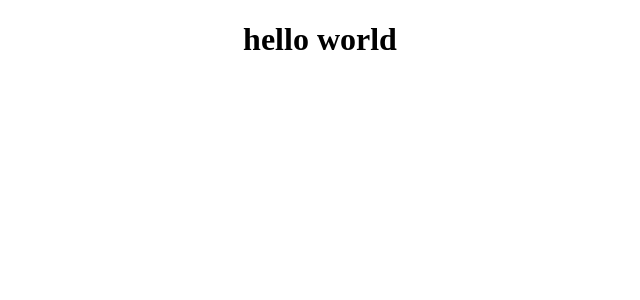
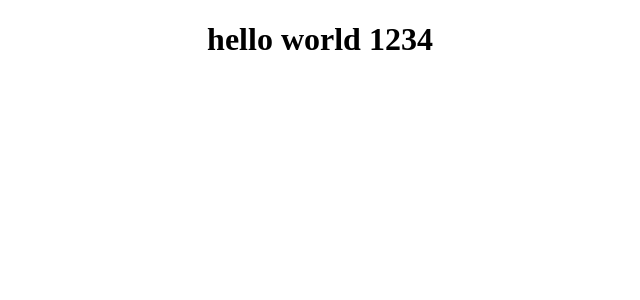
Before and after one commit to hssomel/github-demo, a React (Create React App) app: page / in a window 1280 px wide. Shown: the top 300 px of the page, without its empty margins (320-960 px from the left). Built offline with nearby package versions, Linux system fonts and the light colour scheme.

Commit message:
added text to app.js

```diff
--- a/src/App.js
+++ b/src/App.js
@@ -3,7 +3,7 @@ import './App.css';
 function App() {
   return (
     <div className='App'>
-      <h1>hello world</h1>
+      <h1>hello world 1234</h1>
     </div>
   );
 }
```
